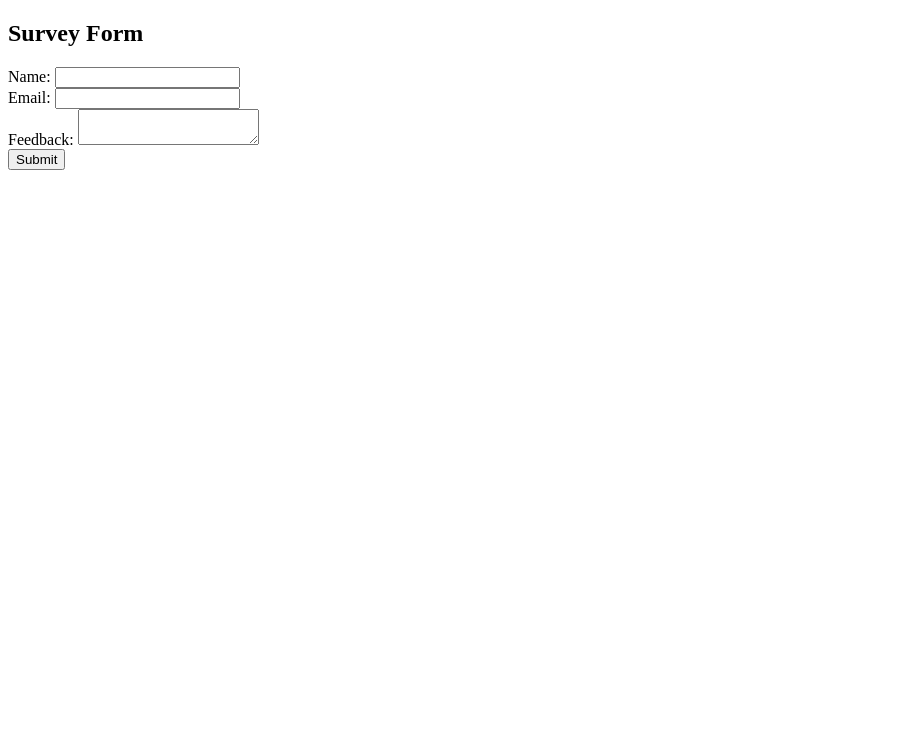
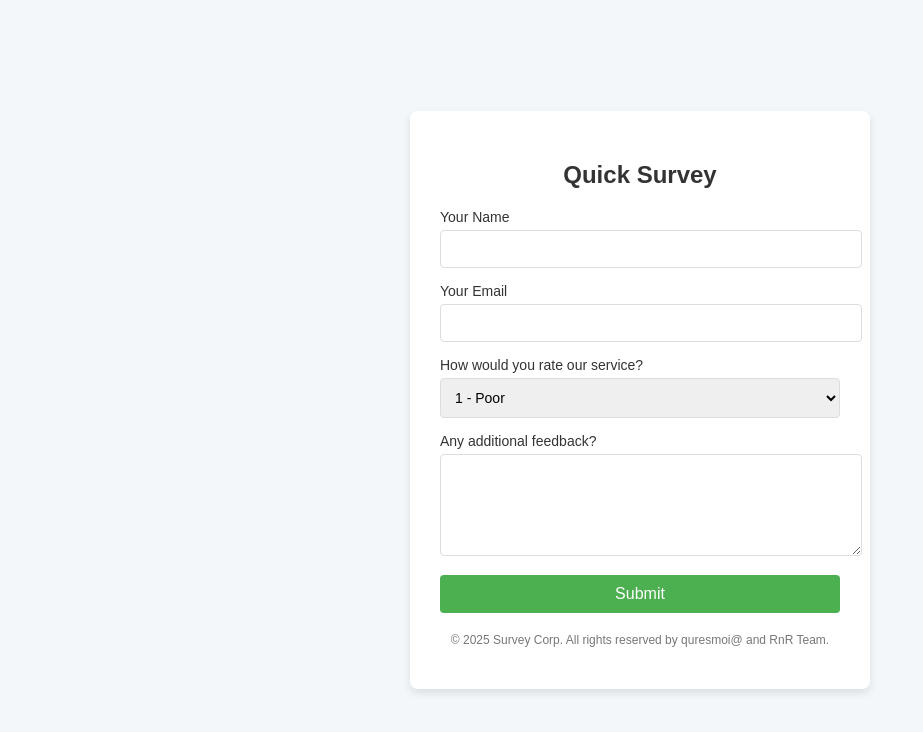
Before and after one commit to sayymoin/Survey-Responses, a plain HTML site: page index.html in a window 1280 px wide. Shown: the whole page, without its empty margins (0-923 px from the left). Drawn offline with Linux system fonts and the light colour scheme.

Commit message:
Update index.html

```diff
--- a/index.html
+++ b/index.html
@@ -1,4 +1,4 @@
-<!DOCTYPE html>
+<!-- <!DOCTYPE html>
 <html>
 <head>
     <title>Survey Form</title>
@@ -32,3 +32,148 @@
     </script>
 </body>
 </html>
+-->
+
+<!DOCTYPE html>
+<html lang="en">
+<head>
+    <meta charset="UTF-8">
+    <meta name="viewport" content="width=device-width, initial-scale=1.0">
+    <title>Basic Survey</title>
+    <style>
+        body {
+            font-family: Arial, sans-serif;
+            background-color: #f4f7fa;
+            margin: 0;
+            padding: 0;
+            display: flex;
+            justify-content: center;
+            align-items: center;
+            height: 100vh;
+        }
+
+        .survey-container {
+            background-color: #ffffff;
+            padding: 30px;
+            border-radius: 8px;
+            box-shadow: 0 4px 8px rgba(0, 0, 0, 0.1);
+            width: 100%;
+            max-width: 400px;
+        }
+
+        h2 {
+            text-align: center;
+            color: #333;
+        }
+
+        .input-group {
+            margin-bottom: 15px;
+        }
+
+        label {
+            font-size: 14px;
+            color: #333;
+            display: block;
+            margin-bottom: 5px;
+        }
+
+        input[type="text"], input[type="email"], select, textarea {
+            width: 100%;
+            padding: 10px;
+            border: 1px solid #ddd;
+            border-radius: 4px;
+            font-size: 14px;
+        }
+
+        textarea {
+            resize: vertical;
+            height: 80px;
+        }
+
+        button {
+            background-color: #4CAF50;
+            color: white;
+            border: none;
+            padding: 10px 20px;
+            font-size: 16px;
+            cursor: pointer;
+            border-radius: 4px;
+            width: 100%;
+        }
+
+        button:hover {
+            background-color: #45a049;
+        }
+
+        .footer {
+            text-align: center;
+            font-size: 12px;
+            color: #777;
+            margin-top: 20px;
+        }
+    </style>
+</head>
+<body>
+
+    <div class="survey-container">
+        <h2>Quick Survey</h2>
+
+        <form id="SurveyForm">
+            <div class="input-group">
+                <label for="name">Your Name</label>
+                <input type="text" id="name" name="name" required>
+            </div>
+
+            <div class="input-group">
+                <label for="email">Your Email</label>
+                <input type="email" id="email" name="email" required>
+            </div>
+
+            <div class="input-group">
+                <label for="rating">How would you rate our service?</label>
+                <select id="rating" name="rating">
+                    <option value="1">1 - Poor</option>
+                    <option value="2">2 - Fair</option>
+                    <option value="3">3 - Good</option>
+                    <option value="4">4 - Very Good</option>
+                    <option value="5">5 - Excellent</option>
+                </select>
+            </div>
+
+            <div class="input-group">
+                <label for="feedback">Any additional feedback?</label>
+                <textarea id="feedback" name="feedback"></textarea>
+            </div>
+
+            <button type="submit">Submit</button>
+        </form>
+
+        <div class="footer">
+            <p>&copy; 2025 Survey Corp. All rights reserved by quresmoi@ and RnR Team.</p>
+        </div>
+    </div>
+
+    <script>
+        document.getElementById("SurveyForm").addEventListener("submit", function(event) {
+    event.preventDefault();
+
+    var formData = {
+        name: document.getElementById("name").value,
+        email: document.getElementById("email").value,
+        rating: document.getElementById("rating").value,
+        feedback: document.getElementById("feedback").value
+    };
+
+    fetch("https://script.google.com/macros/s/AKfycbyGlaJZS3jJq_a4J83ryuVbbauoLVwjOoc1qgVaLaiHsfw9-jWqr1IW6N6G7U3xcQ/exec", {  // Replace with your deployed Web App URL
+        method: "POST",
+        mode: "no-cors",
+        headers: { "Content-Type": "application/json" },
+        body: JSON.stringify(formData)
+    }).then(() => alert("Response Submitted!"))
+    .catch(error => console.error("Error:", error));
+});
+
+    </script>
+
+</body>
+</html>
```
